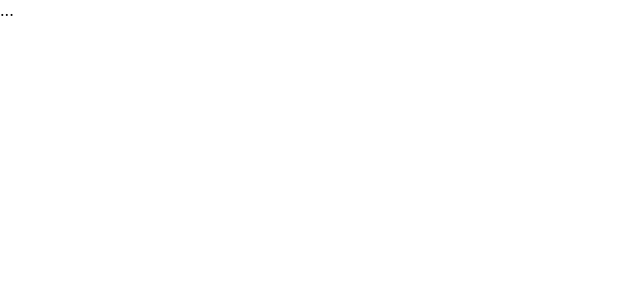
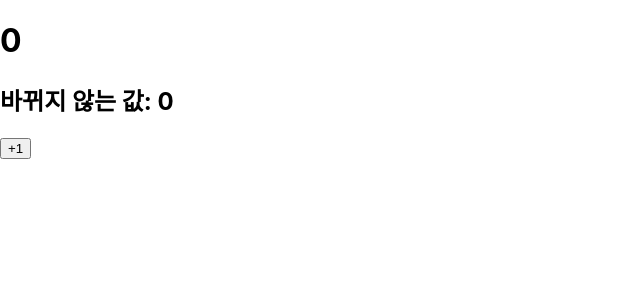
Before and after one commit to ovovvvvv/REACTSTUDY, a React (Create React App) app: page / in a window 1280 px wide. Shown: the top 300 px of the page, without its empty margins (0-640 px from the left). Built offline with nearby package versions, Linux system fonts and the light colour scheme.

Commit message:
constructor 안쓰고 state 초기값 설정

```diff
--- a/src/App.js
+++ b/src/App.js
@@ -1,11 +1,7 @@
-import MyComponent from "./Mycomponent";
+import Counter from "./Counter";
 
 const App = () => {
-  return (
-    <MyComponent name="React" favoriteNumber={1}>
-      리액트
-    </MyComponent>
-  );
+  return <Counter />;
 };
 
 export default App;
--- a/src/Counter.js
+++ b/src/Counter.js
@@ -1,18 +1,16 @@
 import { Component } from "react";
 
 class Counter extends Component {
-  constructor(props) {
-    super(props);
-    //state의 초깃값 설정하기
-    this.state = {
-      number: 0,
-    };
-  }
+  state = {
+    number: 0,
+    fixedNumber: 0,
+  };
   render() {
-    const { number } = this.state;
+    const { number, fixedNumber } = this.state;
     return (
       <div>
         <h1>{number}</h1>
+        <h2>바뀌지 않는 값: {fixedNumber}</h2>
         <button
           //onClick을 통해 버튼이 클릭되었을때 호출할 함수를 지정합니다.
           onClick={() => {
@@ -26,3 +24,5 @@ class Counter extends Component {
     );
   }
 }
+
+export default Counter;
```
